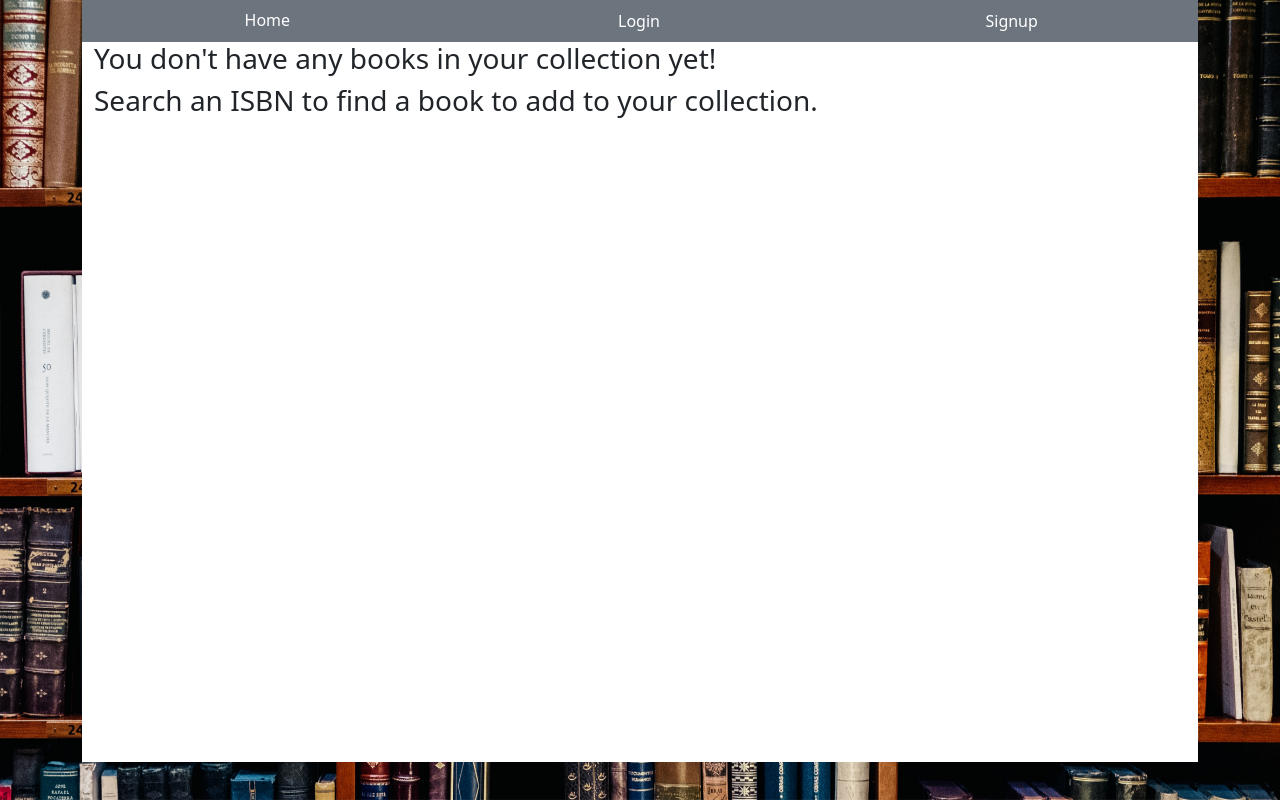
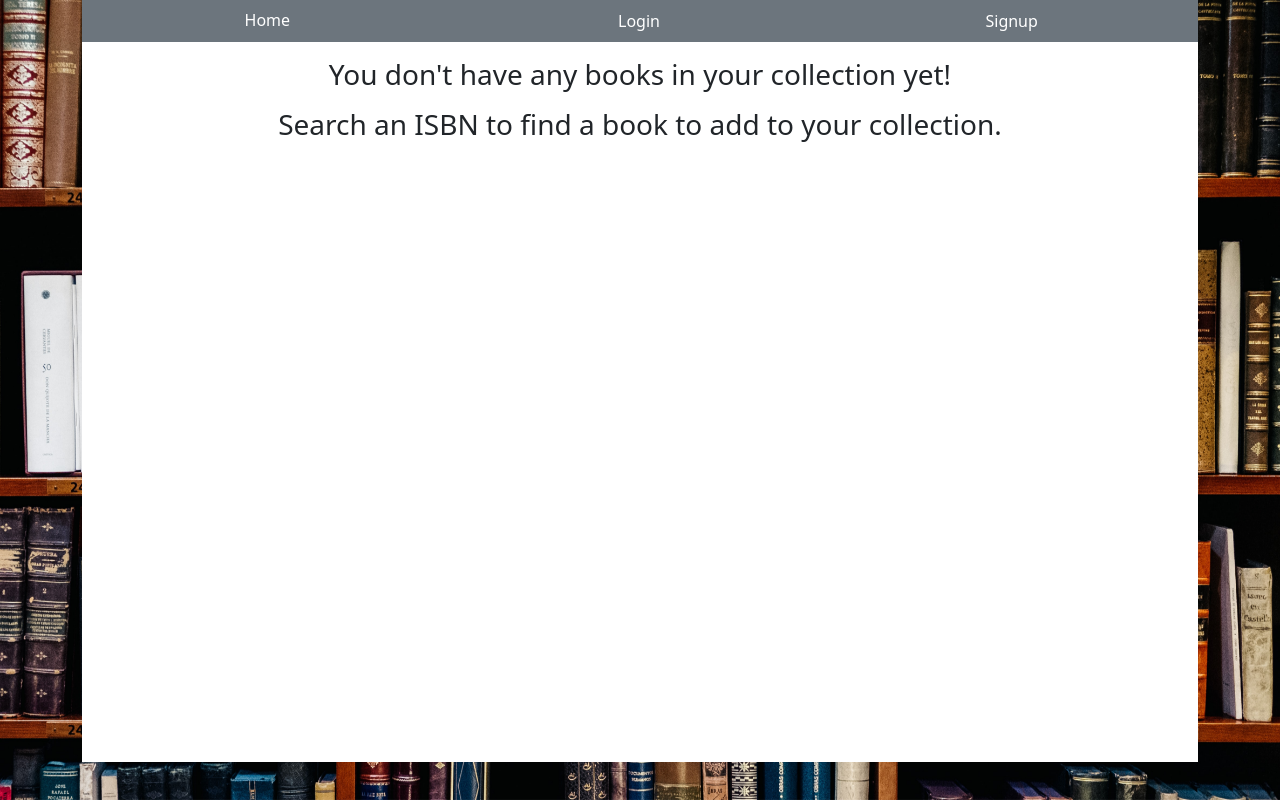
Before and after one commit to JohnFlorkey/CapstonePersonalLibrary, a Flask app: template templates/user-books.html in a window 1280 px wide. Run offline with Flask 2, Linux system fonts and the light colour scheme; the template is opened without the code that fills it, so the values that code supplies are empty.

Commit message:
Centered text when user has no books in collection

```diff
--- a/templates/user-books.html
+++ b/templates/user-books.html
@@ -37,8 +37,8 @@
   </div>
   {% endfor %}
 {% else %}
-<h3>You don't have any books in your collection yet!</h3>
-<h3>Search an ISBN to find a book to add to your collection.</h3>
+<h3 class="text-center m-3">You don't have any books in your collection yet!</h3>
+<h3 class="text-center m-3">Search an ISBN to find a book to add to your collection.</h3>
 {% endif %}
 </div>
 
```
